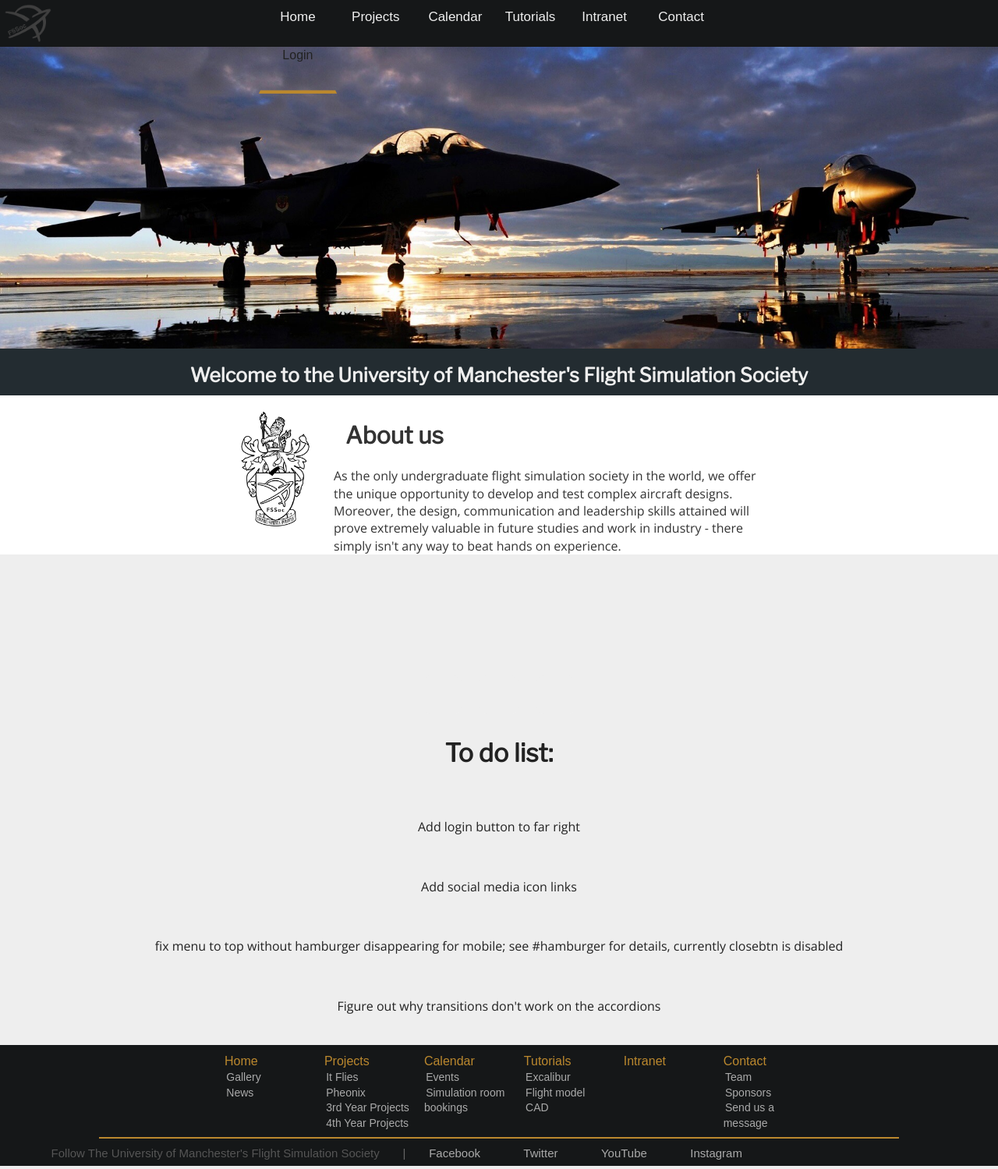
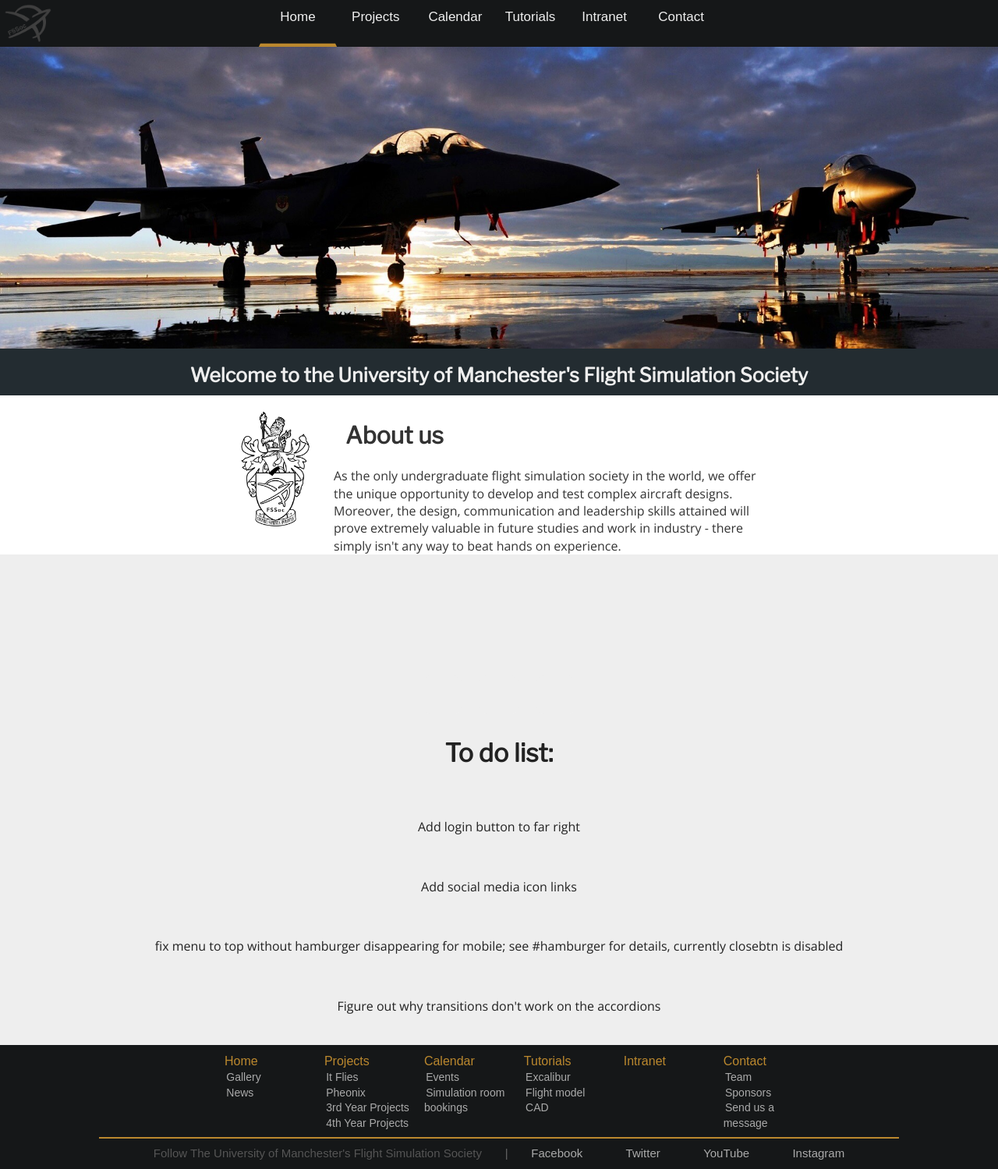
Before and after one commit to DanSieradzki/FSSoc-Website, a PHP site: page / in a window 1280 px wide. Shown: the whole page at 78% size. Run offline with PHP 8.4, Linux system fonts and the light colour scheme; some web fonts are replaced.

Commit message:
fixed some more Footer stuff

```diff
--- a/css/main.css
+++ b/css/main.css
@@ -33,6 +33,9 @@
 }
 
 /*=================== TOP NAVIGATION ===================*/
+html    {
+    background-color: #151718;
+}
 
 header {
     height: 60px;
@@ -359,14 +362,12 @@
 
 .footerList1    {
     font-size: 15px;
-    width: 90%;
+    width: 100%;
     margin: 0 auto;
     text-align: center;
-    padding: 0 auto;
     list-style: none;
-    display: inline;
-    height: 100%;
-    width: 16%;
+    display: inline-block;
+    padding: 0;
 }
 
 .footerList1 a  {
```
Also changed, not shown: templateHeader.php (+2 -13 lines), 1 other file.
